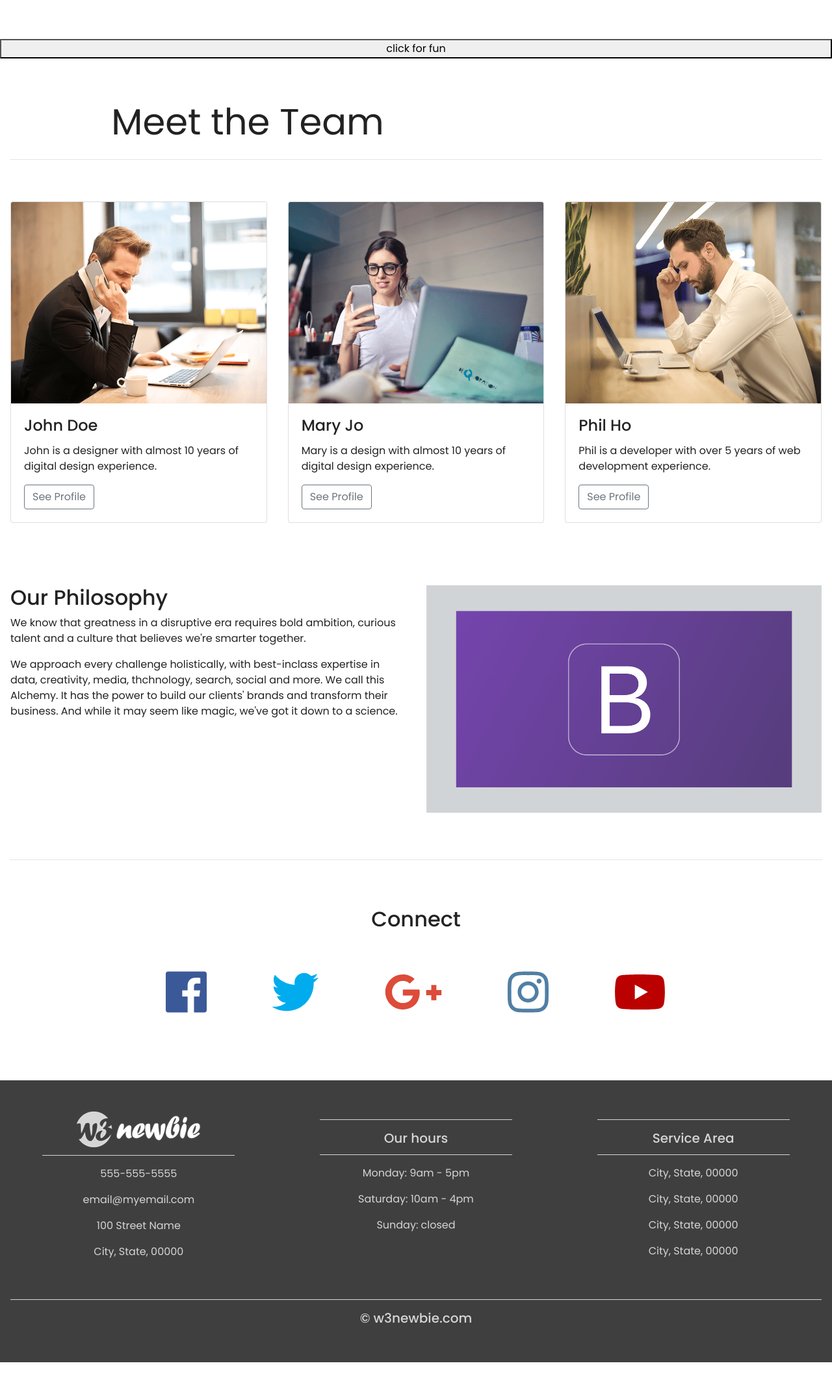
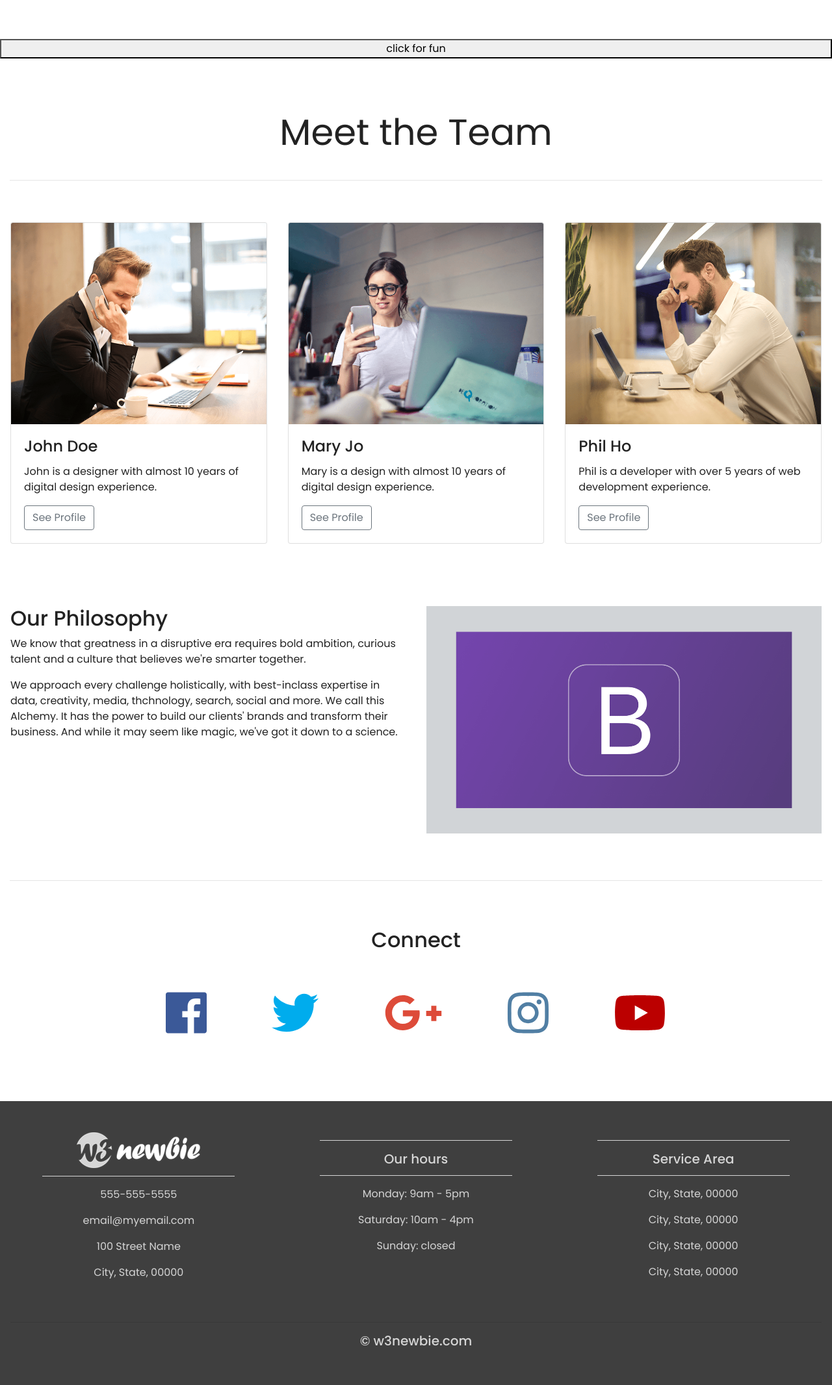
Before and after one commit to ivandrew05/bootstrap-4, a plain HTML site: page index.html in a window 1280 px wide. Shown: the part 2517-4649 px from the top of the page at 65% size. Before the commit the page ends 4614 px from the top, so only its background shows below. Drawn offline with nearby package versions, Linux system fonts and the light colour scheme.

Commit message:
Add files via upload

```diff
--- a/index.html
+++ b/index.html
@@ -188,7 +188,9 @@
 	<!--- Meet the team -->
 	<div class="container-fluid padding">
 		<div class="row welcome text-center">
-			<h1 class="display-4">Meet the Team</h1>
+			<div class="col-12">
+				<h1 class="display-4">Meet the Team</h1>
+			</div>
 		</div>
 		<hr>
 	</div>
@@ -295,7 +297,7 @@
 					<p>City, State, 00000</p>
 				</div>
 				<div class="col-12">
-					<hr class="light-100">
+					<hr class="light-1000000">
 					<h5>&copy; w3newbie.com</h5>
 				</div>
 			</div>
```
